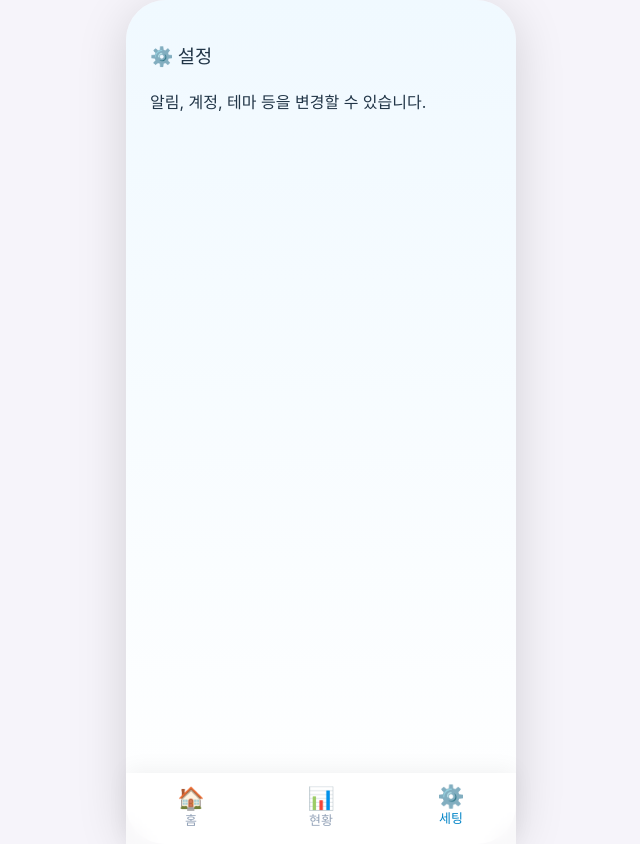
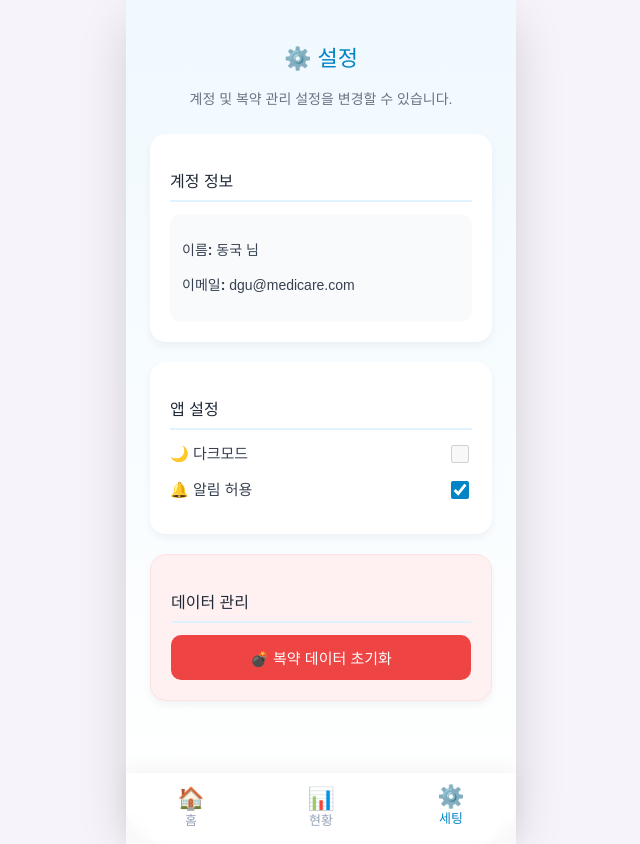
Before and after one commit to osein607/pillreminder, a React (Vite) app: page /settings in a window 1280 px wide. Shown: the whole page, without its empty margins (319-959 px from the left). Built offline with nearby package versions, Linux system fonts and the light colour scheme; a web font is replaced by a local one.

Commit message:
💄 세팅, 현황 페이지 기본 UI

```diff
--- a/src/App.tsx
+++ b/src/App.tsx
@@ -17,6 +17,7 @@ const App: React.FC = () => {
           <Route path="/graph" element={<Graph />} />
           <Route path="/settings" element={<Settings />} />
           <Route path="/add/:date" element={<AddMedicinePage />} />
+          <Route path="/add/:id" element={<AddMedicinePage />} />
         </Routes>
         <BottomNav />
       </div>
--- a/src/components/MedicineCard.tsx
+++ b/src/components/MedicineCard.tsx
@@ -1,4 +1,5 @@
 import React from 'react';
+import { useNavigate } from 'react-router-dom';
 import type { Medicine } from '../data/medicine';
 
 type Props = {
@@ -7,15 +8,27 @@ type Props = {
 };
 
 const MedicineCard: React.FC<Props> = ({ medicine, onToggleTaken }) => {
+  const navigate = useNavigate();
+
+  // ✅ 카드 클릭 시 수정 페이지로 이동
+  const handleCardClick = () => {
+    navigate(`/add/${medicine.id}`);
+  };
+
   return (
-    <div className="medicine-card">
+    <div className="medicine-card" onClick={handleCardClick}>
       <div className="medicine-info">
         <div className="medicine-name">{medicine.name}</div>
         <div className="medicine-dosage">{medicine.dosage}</div>
         <div className="medicine-time">{medicine.time}</div>
       </div>
+
+      {/* ✅ 버튼 클릭 시에는 카드 클릭 이벤트 방지 */}
       <button
-        onClick={() => onToggleTaken(medicine.id)}
+        onClick={(e) => {
+          e.stopPropagation(); // 카드 클릭 막기
+          onToggleTaken(medicine.id);
+        }}
         className={`take-btn ${medicine.taken ? 'taken' : ''}`}
       >
         {medicine.taken ? '완료' : '복용'}
--- a/src/data/medicineStore.ts
+++ b/src/data/medicineStore.ts
@@ -4,12 +4,21 @@ import type { Medicine } from "./medicine";
 
 interface MedicineStore {
   medicines: Record<string, Medicine[]>;
+
   addMedicine: (
     date: string,
     newMed: Omit<Medicine, "id" | "remaining" | "taken" | "date">
   ) => void;
 
-  toggleTaken: (date: string, id: number) => void; // ✅ 추가
+  toggleTaken: (date: string, id: number) => void;
+
+  updateMedicine: (
+    date: string,
+    id: number,
+    updates: Partial<Medicine>
+  ) => void;
+
+  reset: () => void;
 }
 
 export const useMedicineStore = create<MedicineStore>()(
@@ -17,6 +26,16 @@ export const useMedicineStore = create<MedicineStore>()(
     (set) => ({
       medicines: {},
 
+      // ✅ 약 정보 수정
+      updateMedicine: (date, id, updates) =>
+        set((state) => {
+          const updated = (state.medicines[date] || []).map((m) =>
+            m.id === id ? { ...m, ...updates } : m
+          );
+          return { medicines: { ...state.medicines, [date]: updated } };
+        }),
+
+      // ✅ 약 추가
       addMedicine: (date, newMed) =>
         set((state) => {
           const prev = state.medicines[date] || [];
@@ -36,7 +55,7 @@ export const useMedicineStore = create<MedicineStore>()(
           };
         }),
 
-      // ✅ 복용 상태 토글 함수
+      // ✅ 복용 완료 토글
       toggleTaken: (date, id) =>
         set((state) => {
           const updated = (state.medicines[date] || []).map((m) =>
@@ -49,6 +68,8 @@ export const useMedicineStore = create<MedicineStore>()(
             },
           };
         }),
+
+        reset: () => set(() => ({ medicines: {} })),
     }),
     { name: "medicine-storage" }
   )
--- a/src/pages/Graph.tsx
+++ b/src/pages/Graph.tsx
@@ -1,11 +1,71 @@
-// pages/Graph.tsx
-import React from 'react';
+import React from "react";
+import { useMedicineStore } from "../data/medicineStore";
+import "../styles/Graph.css";
 
-const Graph: React.FC = () => (
-  <div style={{ padding: '24px' }}>
-    <h3>📊 복약 통계 그래프</h3>
-    <p>여기에 주간/월간 복용률 그래프를 표시할 수 있습니다.</p>
-  </div>
-);
+const Graph: React.FC = () => {
+  const { medicines } = useMedicineStore();
+
+  // 📅 이번 주 날짜 범위 구하기
+  const today = new Date();
+  const startOfWeek = new Date(today);
+  startOfWeek.setDate(today.getDate() - today.getDay()); // 일요일 기준
+  const endOfWeek = new Date(startOfWeek);
+  endOfWeek.setDate(startOfWeek.getDate() + 6);
+
+  const formatDate = (date: Date) => date.toISOString().split("T")[0];
+
+  // ✅ 이번 주 전체 약 데이터 수집
+  const weekDates = Array.from({ length: 7 }, (_, i) => {
+    const d = new Date(startOfWeek);
+    d.setDate(startOfWeek.getDate() + i);
+    return formatDate(d);
+  });
+
+  const weekMeds = weekDates.flatMap((d) => medicines[d] || []);
+  const total = weekMeds.length;
+  const taken = weekMeds.filter((m) => m.taken).length;
+  const percentage = total > 0 ? Math.round((taken / total) * 100) : 0;
+
+  return (
+    <div className="graph-container">
+      <h2 className="graph-title">📈 이번 주 복약 완료율</h2>
+
+      <div className="graph-card">
+        <div className="donut">
+          <svg
+            viewBox="0 0 36 36"
+            className="circular-chart"
+            width="160"
+            height="160"
+          >
+            <path
+              className="circle-bg"
+              d="M18 2.0845
+         a 15.9155 15.9155 0 0 1 0 31.831
+         a 15.9155 15.9155 0 0 1 0 -31.831"
+            />
+            <path
+              className="circle"
+              strokeDasharray={`${percentage}, 100`}
+              d="M18 2.0845
+         a 15.9155 15.9155 0 0 1 0 31.831
+         a 15.9155 15.9155 0 0 1 0 -31.831"
+            />
+            <text x="18" y="20.5" className="percentage">
+              {percentage}%
+            </text>
+          </svg>
+        </div>
+
+        <div className="graph-info">
+          <p>
+            총 {total}회 중 {taken}회 완료
+          </p>
+          <p className="sub">이번 주 복약 습관 점검!</p>
+        </div>
+      </div>
+    </div>
+  );
+};
 
 export default Graph;
--- a/src/pages/Settings.tsx
+++ b/src/pages/Settings.tsx
@@ -1,11 +1,56 @@
-// pages/Settings.tsx
-import React from 'react';
+import React from "react";
+import "../styles/Settings.css";
+import { useMedicineStore } from "../data/medicineStore";
+import { useNavigate } from "react-router-dom";
 
-const Settings: React.FC = () => (
-  <div style={{ padding: '24px' }}>
-    <h3>⚙️ 설정</h3>
-    <p>알림, 계정, 테마 등을 변경할 수 있습니다.</p>
-  </div>
-);
+const Settings: React.FC = () => {
+  const navigate = useNavigate();
+  const resetStore = useMedicineStore((state) => state.reset);
+
+  const handleReset = () => {
+    if (window.confirm("정말 모든 복약 데이터를 초기화할까요?")) {
+      resetStore();
+      localStorage.removeItem("medicine-storage");
+      alert("데이터가 초기화되었습니다!");
+      navigate("/");
+    }
+  };
+
+  return (
+    <div className="settings-page">
+      <header className="settings-header">
+        <h2 className="settings-title">⚙️ 설정</h2>
+        <p className="settings-subtitle">계정 및 복약 관리 설정을 변경할 수 있습니다.</p>
+      </header>
+
+      <section className="settings-section">
+        <h3 className="section-title">계정 정보</h3>
+        <div className="info-card">
+          <p><strong>이름:</strong> 동국 님</p>
+          <p><strong>이메일:</strong> dgu@medicare.com</p>
+        </div>
+      </section>
+
+      <section className="settings-section">
+        <h3 className="section-title">앱 설정</h3>
+        <div className="toggle-row">
+          <label htmlFor="theme">🌙 다크모드</label>
+          <input id="theme" type="checkbox" disabled />
+        </div>
+        <div className="toggle-row">
+          <label htmlFor="alarm">🔔 알림 허용</label>
+          <input id="alarm" type="checkbox" checked readOnly />
+        </div>
+      </section>
+
+      <section className="settings-section danger-zone">
+        <h3 className="section-title">데이터 관리</h3>
+        <button className="reset-btn" onClick={handleReset}>
+          💣 복약 데이터 초기화
+        </button>
+      </section>
+    </div>
+  );
+};
 
 export default Settings;
--- /dev/null
+++ b/src/styles/Graph.css
@@ -0,0 +1,72 @@
+.graph-container {
+  display: flex;
+  flex-direction: column;
+  align-items: center;
+  padding: 32px 20px 100px;
+  background: linear-gradient(to bottom, #f0f9ff, #ffffff);
+}
+
+.graph-title {
+  font-size: 20px;
+  font-weight: 700;
+  color: #0284c7;
+  margin-bottom: 24px;
+}
+
+.graph-card {
+  background-color: #fff;
+  border-radius: 20px;
+  box-shadow: 0 4px 12px rgba(0, 0, 0, 0.06);
+  padding: 30px 40px;
+  display: flex;
+  flex-direction: column;
+  align-items: center;
+  gap: 16px;
+}
+
+/* 도넛 그래프 */
+.circular-chart {
+  display: block;
+  margin: 10px auto;
+  max-width: 150px;
+  max-height: 150px;
+}
+
+.circle-bg {
+  fill: none;
+  stroke: #f3f4f6;
+  stroke-width: 3.8;
+}
+
+.circle {
+  fill: none;
+  stroke-width: 3.8;
+  stroke-linecap: round;
+  stroke: #ec4899; /* 분홍색 */
+  animation: progress 1.2s ease-out forwards;
+}
+
+@keyframes progress {
+  0% {
+    stroke-dasharray: 0 100;
+  }
+}
+
+/* 가운데 텍스트 */
+.percentage {
+  fill: #3730a3; /* 남색 */
+  font-size: 0.5em;
+  text-anchor: middle;
+  font-weight: 700;
+}
+
+.graph-info {
+  text-align: center;
+  color: #374151;
+}
+
+.graph-info .sub {
+  font-size: 14px;
+  color: #6b7280;
+  margin-top: 4px;
+}
--- a/src/styles/Home.css
+++ b/src/styles/Home.css
@@ -17,7 +17,6 @@
   background: linear-gradient(to bottom, #f0f9ff, #ffffff);
   display: flex;
   flex-direction: column;
-  overflow-y: auto;
 }
 
 .home-subtitle {
--- /dev/null
+++ b/src/styles/Settings.css
@@ -0,0 +1,90 @@
+.settings-page {
+  width: 100%;
+  min-height: 100vh;
+  background: linear-gradient(to bottom, #f0f9ff, #ffffff);
+  padding: 24px;
+  box-sizing: border-box;
+  font-family: "Pretendard", sans-serif;
+}
+
+.settings-header {
+  margin-bottom: 24px;
+  text-align: center;
+}
+
+.settings-title {
+  font-size: 22px;
+  font-weight: 800;
+  color: #0284c7;
+  margin-bottom: 4px;
+}
+
+.settings-subtitle {
+  font-size: 14px;
+  color: #6b7280;
+}
+
+.settings-section {
+  background: white;
+  border-radius: 16px;
+  box-shadow: 0 4px 8px rgba(0, 0, 0, 0.05);
+  padding: 20px;
+  margin-bottom: 20px;
+}
+
+.section-title {
+  font-size: 16px;
+  font-weight: 700;
+  color: #1f2937;
+  margin-bottom: 12px;
+  border-bottom: 2px solid #e0f2fe;
+  padding-bottom: 6px;
+}
+
+.info-card {
+  background-color: #f9fafb;
+  border-radius: 12px;
+  padding: 12px;
+  font-size: 14px;
+  color: #374151;
+  line-height: 1.5;
+}
+
+.toggle-row {
+  display: flex;
+  justify-content: space-between;
+  align-items: center;
+  margin-bottom: 12px;
+  font-size: 15px;
+  color: #374151;
+}
+
+.toggle-row input[type="checkbox"] {
+  width: 18px;
+  height: 18px;
+  accent-color: #0284c7;
+  cursor: pointer;
+}
+
+.danger-zone {
+  border: 1px solid #fee2e2;
+  background-color: #fff1f2;
+}
+
+.reset-btn {
+  width: 100%;
+  background-color: #ef4444;
+  color: white;
+  border: none;
+  border-radius: 10px;
+  padding: 12px;
+  font-size: 15px;
+  font-weight: 600;
+  cursor: pointer;
+  transition: all 0.2s ease;
+}
+
+.reset-btn:hover {
+  background-color: #dc2626;
+  transform: translateY(-2px);
+}
```
Also changed, not shown: src/pages/AddMedicinePage.tsx (+94 -41 lines).
